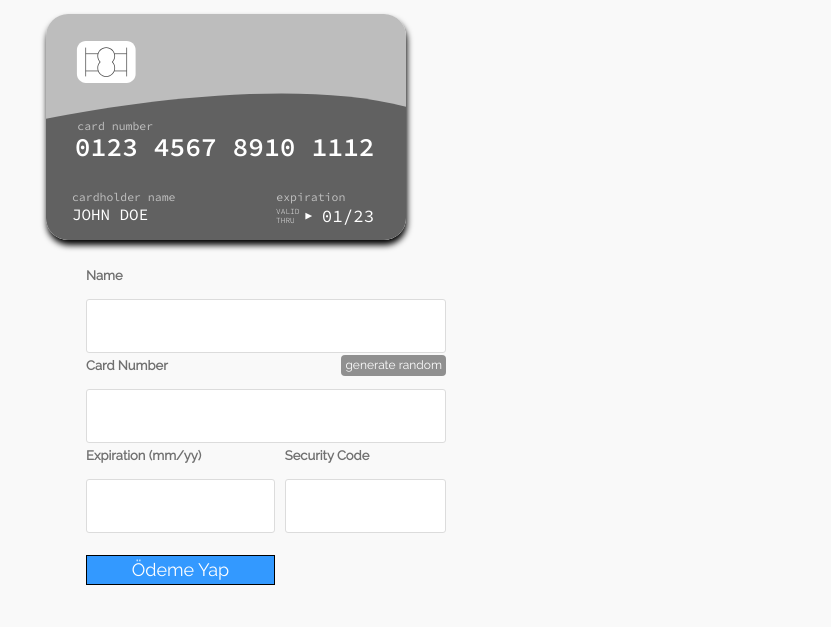
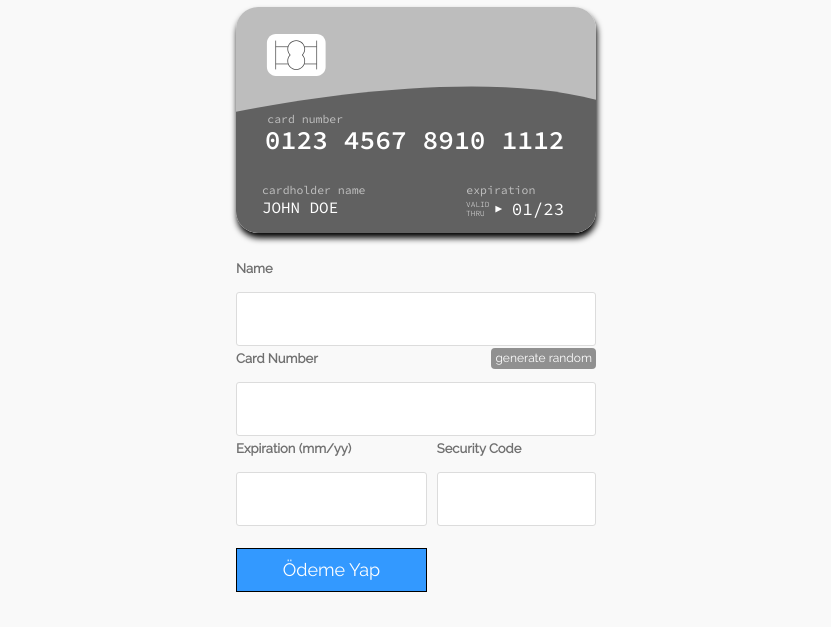
Before and after one commit to mrtlckn/dist.system, a plain HTML site: page creditcard.html in a window 1280 px wide. Shown: the part 173-800 px from the top of the page, without its empty margins (224-1055 px from the left). Drawn offline with nearby package versions, Linux system fonts and the light colour scheme; a script that the page names is missing.

Commit message:
add makedivcenterLive

```diff
--- a/creditcard.html
+++ b/creditcard.html
@@ -73,7 +73,10 @@
 	<div class="payment-title">
 		<h1>Payment Information</h1>
 	</div>
-	<div class="container preload" style="margin-left: 250px;">
+
+
+	<div>
+		<div class="container preload">
 			<div class="creditcard">
 				<div class="front">
 					<div id="ccsingle"></div>
@@ -91,11 +94,13 @@
 								<path class="darkcolor greydark"
 									d="M750,431V193.2c-217.6-57.5-556.4-13.5-750,24.9V431c0,22.1,17.9,40,40,40h670C732.1,471,750,453.1,750,431z" />
 							</g>
-						<text transform="matrix(1 0 0 1 60.106 295.0121)" id="svgnumber" class="st2 st3 st4">0123 4567
+							<text transform="matrix(1 0 0 1 60.106 295.0121)" id="svgnumber" class="st2 st3 st4">0123
+								4567
 								8910 1112</text>
 							<text transform="matrix(1 0 0 1 54.1064 428.1723)" id="svgname" class="st2 st5 st6">JOHN
 								DOE</text>
-						<text transform="matrix(1 0 0 1 54.1074 389.8793)" class="st7 st5 st8">cardholder name</text>
+							<text transform="matrix(1 0 0 1 54.1074 389.8793)" class="st7 st5 st8">cardholder
+								name</text>
 							<text transform="matrix(1 0 0 1 479.7754 388.8793)" class="st7 st5 st8">expiration</text>
 							<text transform="matrix(1 0 0 1 65.1054 241.5)" class="st7 st5 st8">card number</text>
 							<g>
@@ -166,9 +171,11 @@
 								<path class="st5"
 									d="M701.1,184.6H618h-8h-10v64.5h10h8h83.1c3.3,0,6-2.7,6-6v-52.5C707.1,187.3,704.4,184.6,701.1,184.6z" />
 							</g>
-						<text transform="matrix(1 0 0 1 621.999 227.2734)" id="svgsecurity" class="st6 st7">985</text>
+							<text transform="matrix(1 0 0 1 621.999 227.2734)" id="svgsecurity"
+								class="st6 st7">985</text>
 							<g class="st8">
-							<text transform="matrix(1 0 0 1 518.083 280.0879)" class="st9 st6 st10">security code</text>
+								<text transform="matrix(1 0 0 1 518.083 280.0879)" class="st9 st6 st10">security
+									code</text>
 							</g>
 							<rect x="58.1" y="378.6" class="st11" width="375.5" height="13.5" />
 							<rect x="58.1" y="405.6" class="st11" width="421.7" height="13.5" />
@@ -179,14 +186,17 @@
 				</div>
 			</div>
 		</div>
-	<div class="form-container" style="margin-right: 300px;">
+
+
+		<div>
+			<div class="form-container">
 				<div class="field-container">
 					<label for="name">Name</label>
-			<input id="name" maxlength="20" type="text">
+					<input id="name1" maxlength="20" type="text">
 				</div>
 				<div class="field-container">
 					<label for="cardnumber">Card Number</label><span id="generatecard">generate random</span>
-			<input id="cardnumber" type="text" pattern="[0-9]*" inputmode="numeric">
+					<input id="cardnumber" type="text" pattern="[0-9]*" inputmode="numeric" >
 					<svg id="ccicon" class="ccicon" width="750" height="471" viewBox="0 0 750 471" version="1.1"
 						xmlns="http://www.w3.org/2000/svg" xmlns:xlink="http://www.w3.org/1999/xlink">
 
@@ -200,14 +210,15 @@
 					<label for="securitycode">Security Code</label>
 					<input id="securitycode" type="text" pattern="[0-9]*" inputmode="numeric">
 				</div>
-		<button
-			style="color: #fff; border: 1px solid #000; background-color: #3399ff; font-size:18px; margin-top: 20px;">Ödeme
-			Yap</button>
+				<a  style="color: #fff; border: 1px solid #000; background-color: #3399ff; font-size:18px; margin-top: 20px; padding:8px; text-align: center;"
+					onclick="submitForm(event)">Ödeme
+					Yap</a>
 			</div>
 
-	<div>
 
 		</div>
+
+
 
 		<script>
 			const values = JSON.parse(localStorage.getItem("formValueObj"));
@@ -238,6 +249,12 @@
 			<td id="flyingTo">Nereye</td>
 			<td id="">Ücret</td>
 			<td id="">Bilet Numarası</th> */
+
+			function submitForm (e) {
+				e.preventDefault();
+				alert("Biletiniz başarıyla alındı. Teşekkürler.");
+			}
+
 		</script>
 
 		<!-- partial -->
```
Lines whose indentation alone changed are shown as unchanged.
